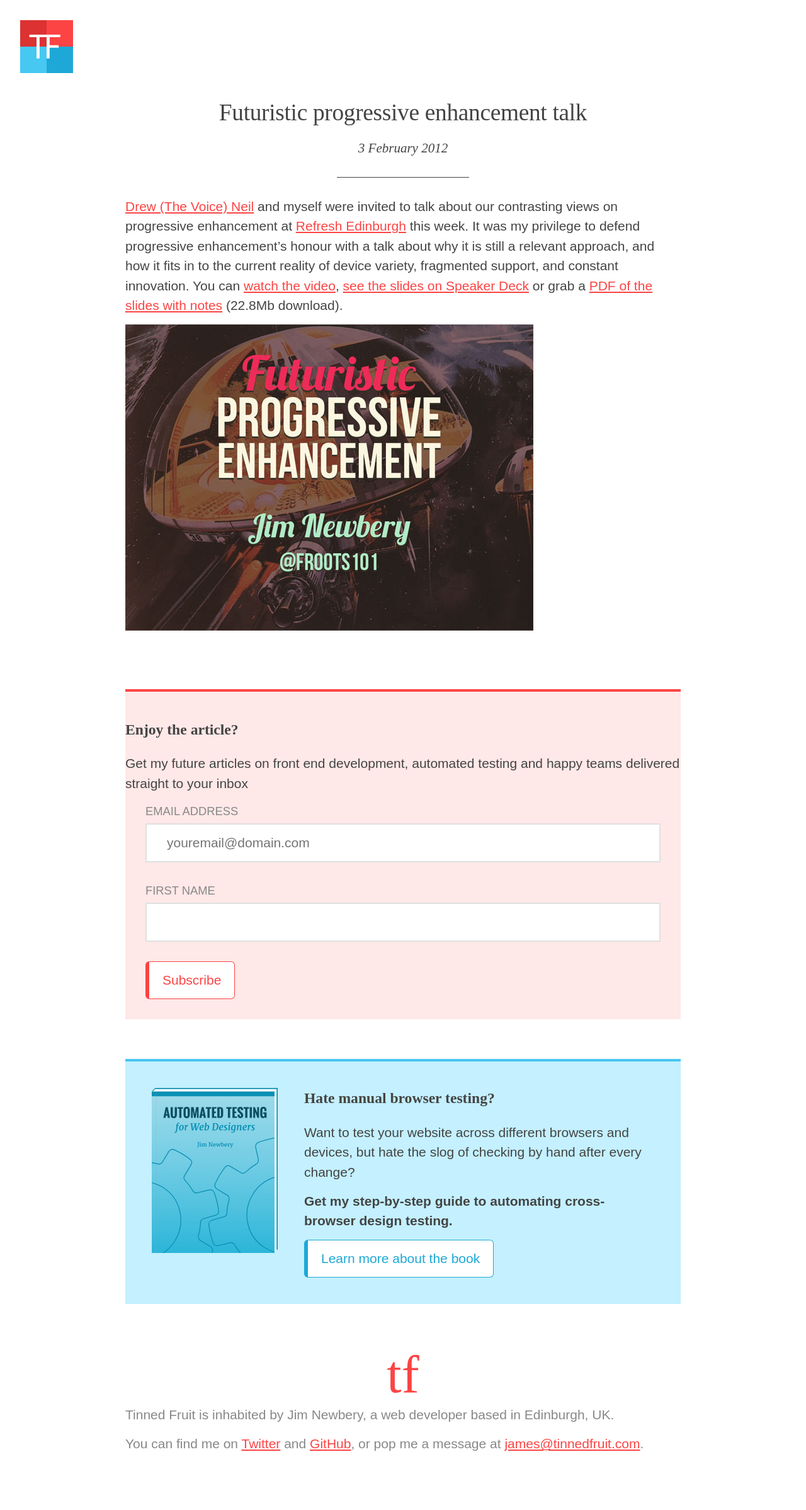
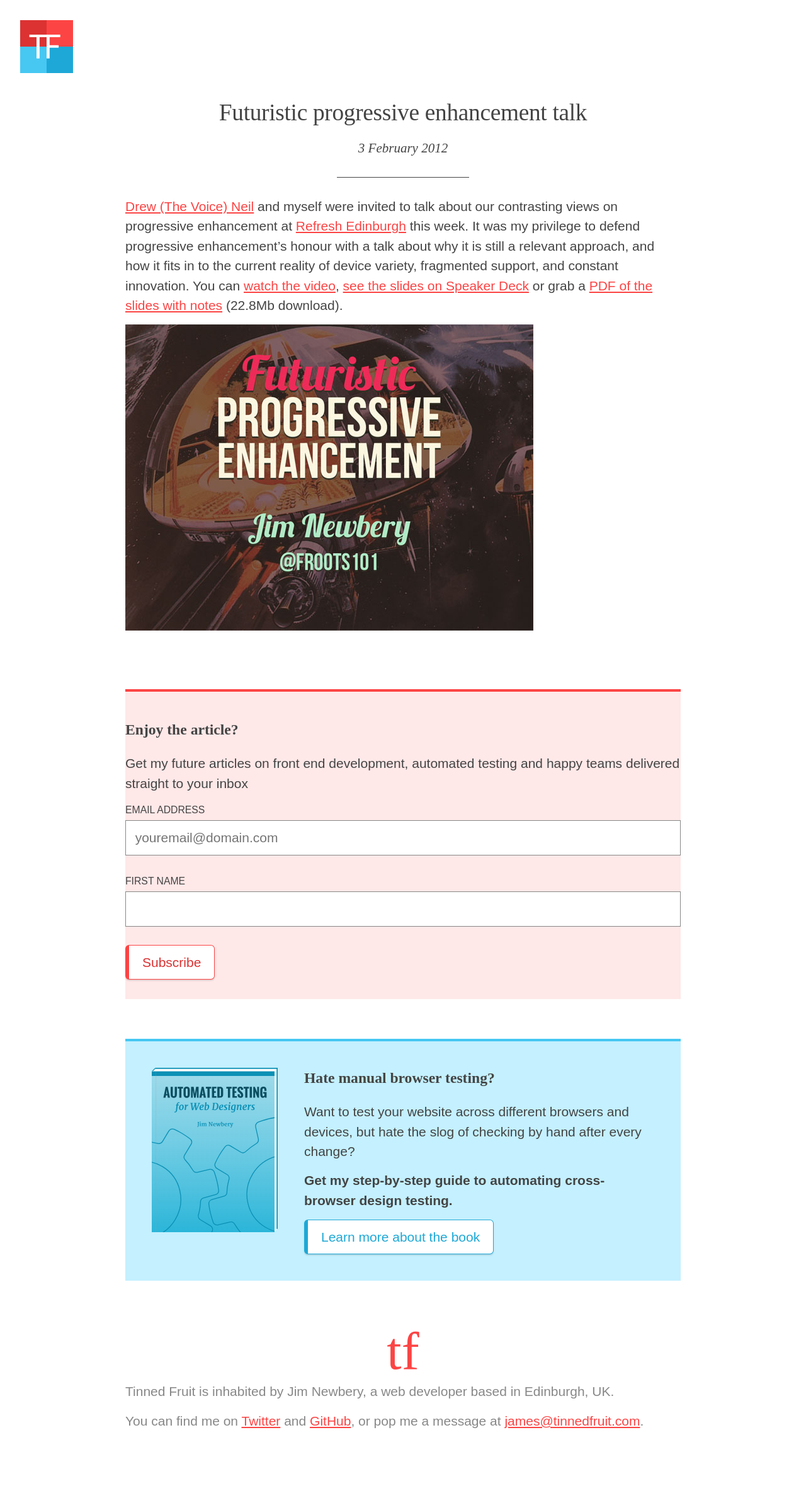
Before and after one commit to froots/froots.github.io, a Jekyll site: the page built from _posts/2012-02-03-futuristic-progressive-enhancement-talk.md, in a window 1280 px wide. Shown: the whole page at 63% size. Built offline with Jekyll 4.4.1, drawn with Linux system fonts in a browser that asks for light colours; after the commit the page ends 2361 px from its top, so only the background shows below that.

Commit message:
Form and button modifications

```diff
--- a/_sass/main/_buttons.scss
+++ b/_sass/main/_buttons.scss
@@ -1,16 +1,12 @@
-.button-group {
-  margin-left: $page-gutter;
-  margin-right: $page-gutter;
-}
-
 .button {
   background: white;
   border: 1px solid $color-primary;
   border-left-width: 6px;
   border-radius: 6px;
-  color: $color-primary;
+  box-shadow: 0 2px 2px 0 rgba(0,0,0,.12);
+  color: $color-primary-dark;
   display: inline-block;
-  padding: .8em 1em;
+  padding: .7rem 1em;
   text-decoration: none;
   transition: all 0.1s ease-in-out;
   width: 100%;
@@ -27,6 +23,17 @@
   }
 }
 
+.button-secondary {
+  border-color: $color-secondary;
+  color: $color-secondary-dark;
+
+  &:hover {
+    background-color: $color-secondary;
+    border-left-color: $color-secondary-dark;
+    color: white;
+  }
+}
+
 .button-ebook {
   border-color: $color-secondary-dark;
   color: $color-secondary-dark;
--- a/_sass/main/_forms.scss
+++ b/_sass/main/_forms.scss
@@ -1,37 +1,26 @@
+:focus {
+  outline-color: $color-secondary;
+  outline-width: 3px;
+}
+
 label {
-  color: $color-light-text;
   display: block;
-  font-size: 0.875em;
+  font-size: 0.75rem;
   line-height: $base-line-height;
-  margin: 0 $page-gutter .3em;
+  margin-bottom: .3em;
   text-transform: uppercase;
-
-  @include full {
-    margin-left: 0;
-    margin-right: 0;
-  }
 }
 
 input[type=text],
 input[type=email] {
-  border: 2px solid $color-light-border;
-  border-width: 2px 0;
-  padding: .8em $page-gutter;
+  border: 1px solid $color-light-border;
+  padding: .7rem;
   width: 100%;
 
-  @include full {
-    border-width: 2px;
-  }
+
 }
 
 .field-group,
 .button-group {
-  margin-bottom: #{$base-line-height}em;
+  margin-bottom: 1.4rem;
 }
-
-.field-group {
-  @include full {
-    margin-left: $page-gutter;
-    margin-right: $page-gutter;
-  }
-}
--- a/_sass/main/_vars.scss
+++ b/_sass/main/_vars.scss
@@ -22,7 +22,7 @@ $color-secondary-light: $color-onahau;
 
 $color-text: $color-tundora;
 $color-light-text: #888;
-$color-light-border: #e0e0e0;
+$color-light-border: #888;
 $color-background: $color-secondary-light;
 
 $font-text: 'Source Sans Pro', sans-serif;
```
